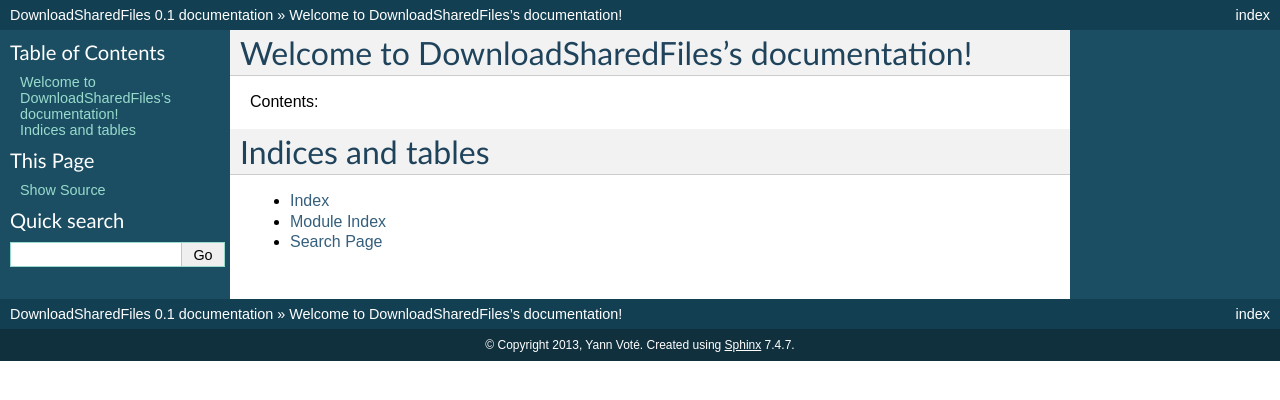
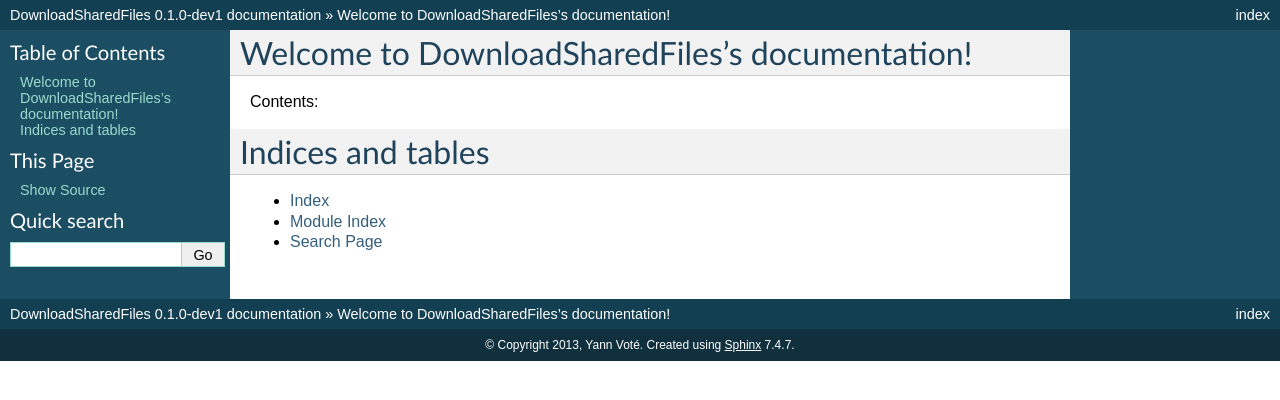
Before and after one commit to ygversil/qgis-plugin-download-shared-files, a Sphinx documentation site: the page built from help/source/index.rst, in a window 1280 px wide. Shown: the top 400 px of the page. Built offline with Sphinx 7.4.7, drawn with Linux system fonts in a browser that asks for light colours; formulas are drawn with MathJax 3.

Commit message:
Fix version

```diff
--- a/help/source/conf.py
+++ b/help/source/conf.py
@@ -48,9 +48,9 @@ copyright = u'2013, Yann Voté'
 # built documents.
 #
 # The short X.Y version.
-version = '0.1'
+version = '0.1.0-dev1'
 # The full version, including alpha/beta/rc tags.
-release = '0.1'
+release = '0.1.0-dev1'
 
 # The language for content autogenerated by Sphinx. Refer to documentation
 # for a list of supported languages.
--- a/metadata.txt
+++ b/metadata.txt
@@ -6,7 +6,7 @@
 name=Download Shared Files
 qgisMinimumVersion=3.16
 description=This plugin provides a processing algorithm to download files hosted on one or multiple web repositories.
-version=0.1
+version=0.1.0-dev1
 author=Yann Voté
 email=ygversil@lilo.org
 
```
